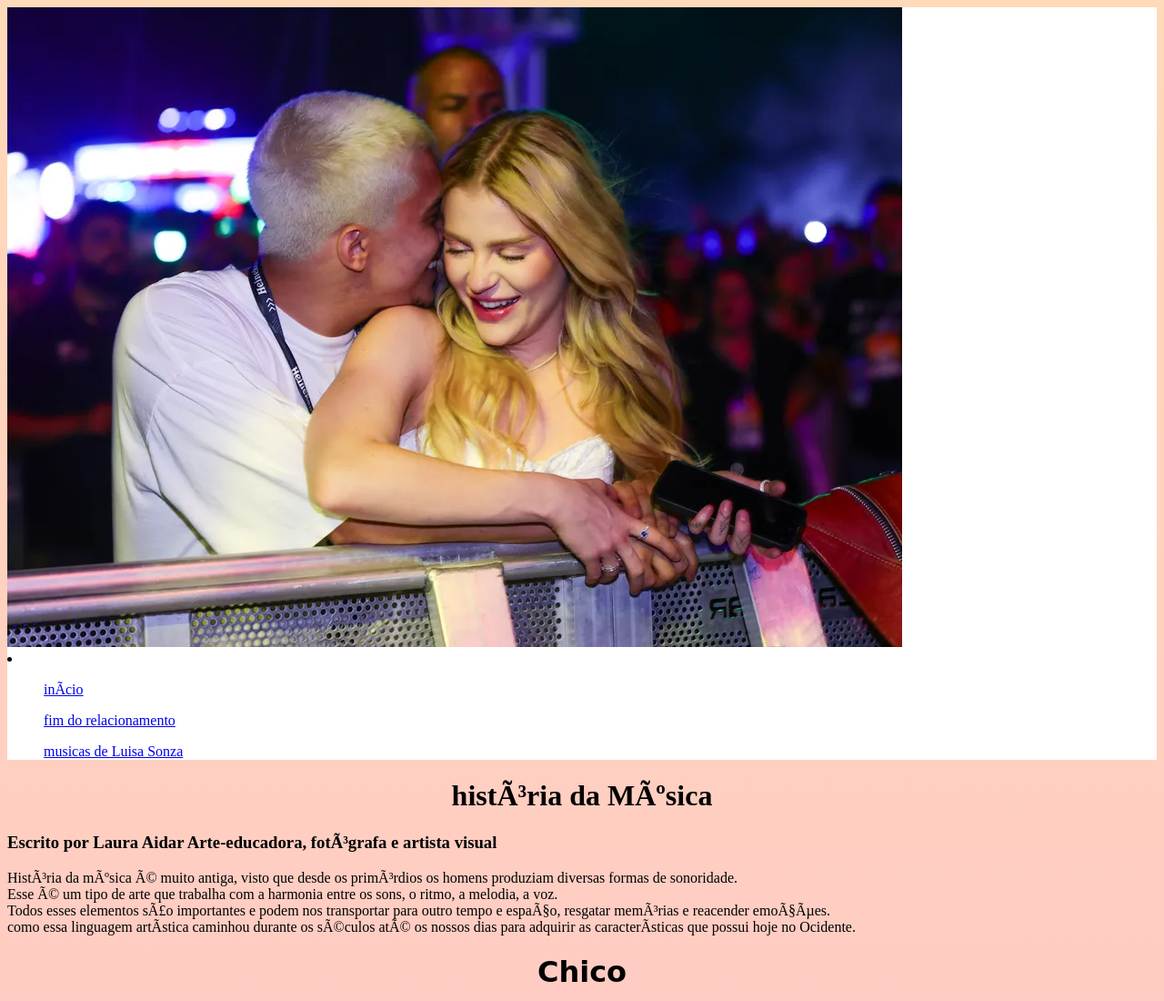
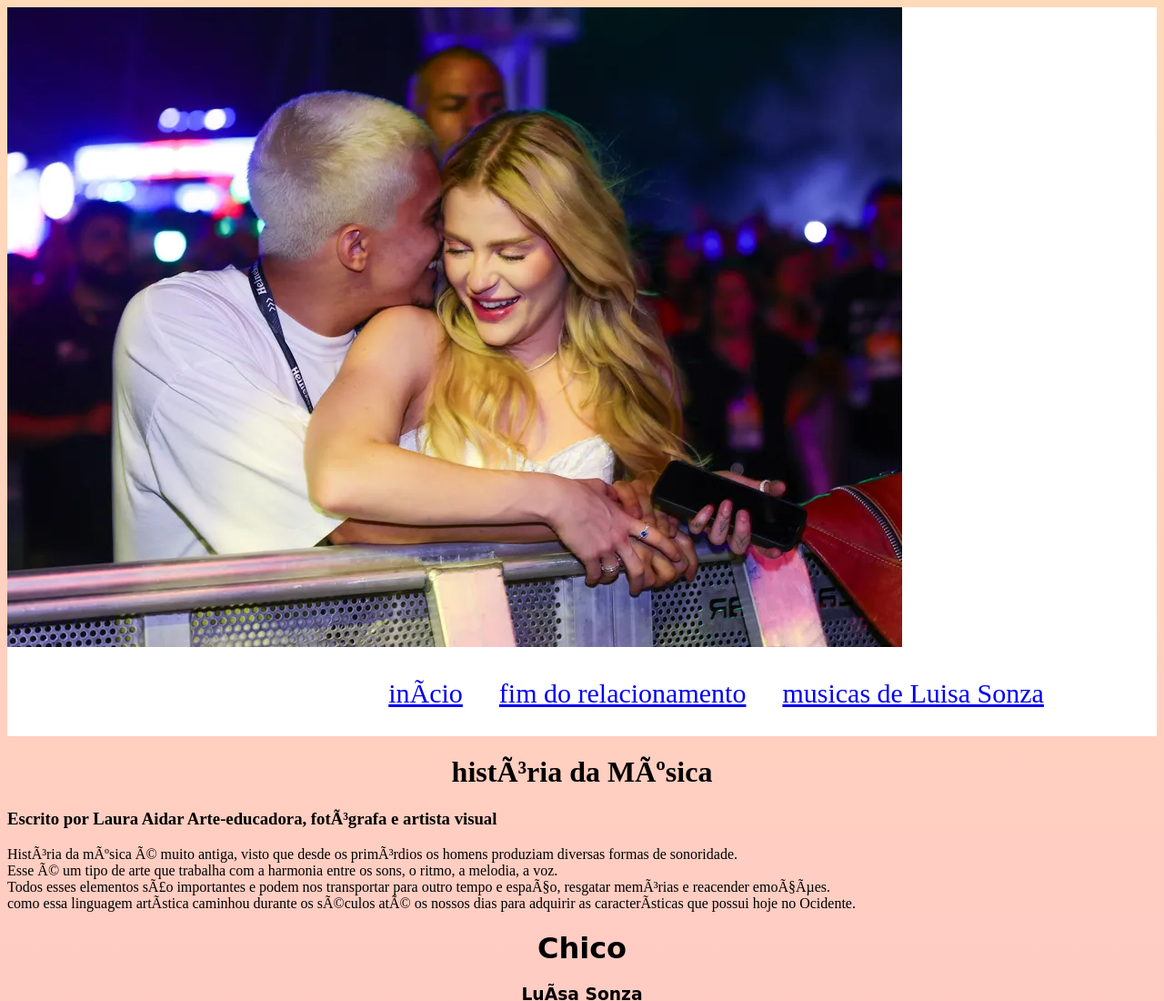
Before and after one commit to primakedy/musicachicoedy, a plain HTML site: page index.html in a window 1280 px wide. Shown: the top 1100 px of the page at 91% size. Drawn offline with Linux system fonts and the light colour scheme.

Commit message:
Update style.css

```diff
--- a/style.css
+++ b/style.css
@@ -1,6 +1,22 @@
 header{
     background-color: white;
+
 }
+nav{
+
+    font-size: 30px;
+
+}
+nav li{
+    display: inline-flex;
+    margin-left: 30%;
+}
+nav li:hover{
+
+    font-size: 35px;
+    transition: 0.5s;
+}
+
 body{
 
  background: linear-gradient(to bottom, peachpuff, pink);
```
